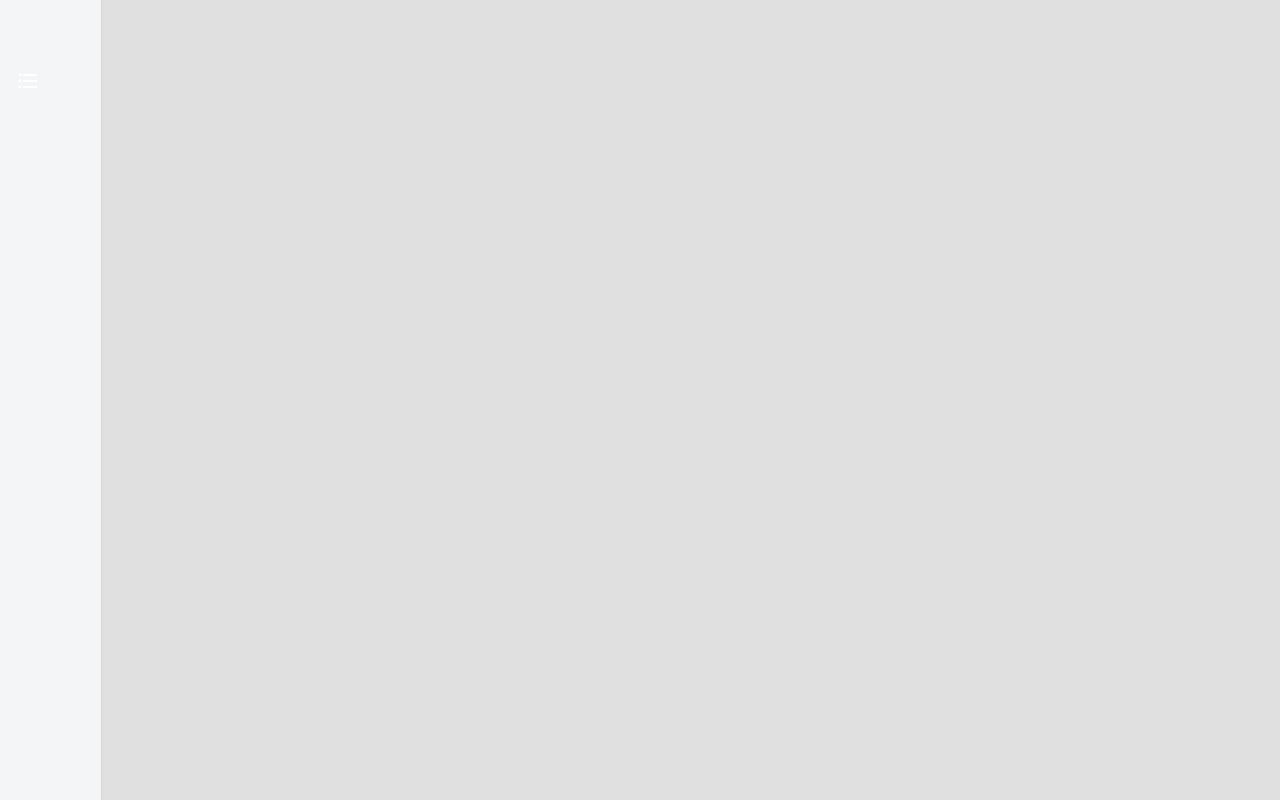
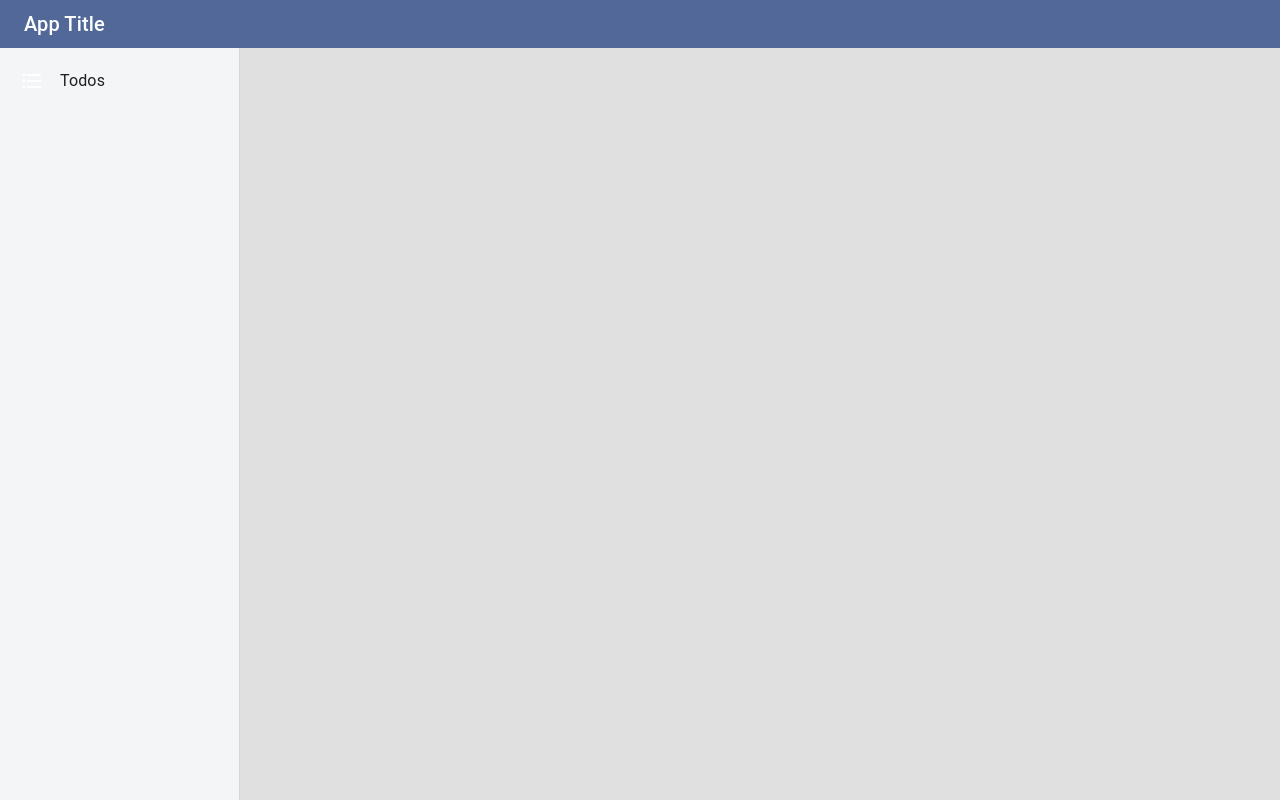
Before and after one commit to cfowlerdev/starter-react-ts-mui, a React (Vite) app: page / in a window 1280 px wide. Built offline with nearby package versions, Linux system fonts and the light colour scheme.

Commit message:
Added topnav

```diff
--- /dev/null
+++ b/src/components/Navbar/Navbar.tsx
@@ -0,0 +1,17 @@
+import React from 'react';
+import { AppBar, Toolbar, Typography, styled } from '@mui/material';
+interface INavbarProps {}
+
+const StyledAppbar = styled(AppBar)(({ theme }) => ({
+  zIndex: theme.zIndex.drawer + 1
+}));
+
+export const Navbar: React.FC<INavbarProps> = () => {
+  return (
+    <StyledAppbar position="fixed" elevation={0}>
+      <Toolbar variant="dense">
+        <Typography variant="h6">App Title</Typography>
+      </Toolbar>
+    </StyledAppbar>
+  );
+};
--- /dev/null
+++ b/src/components/Navbar/index.ts
@@ -0,0 +1 @@
+export * from './Navbar';
--- a/src/components/Sidenav/Sidenav.tsx
+++ b/src/components/Sidenav/Sidenav.tsx
@@ -1,19 +1,11 @@
 import * as React from 'react';
-import { Drawer, List, styled } from '@mui/material';
+import { Box, Drawer, List, Toolbar } from '@mui/material';
 import { SidenavItem } from './SidenavItem';
 import { IAppRoute } from '../../routes';
 
 interface IProps {
   routes?: Array<IAppRoute>;
 }
-
-const StyledDrawer = styled(Drawer)(({ theme }) => ({
-  width: 60,
-  flexShrink: 0,
-  overflowX: 'hidden',
-  boxSizing: 'border-box',
-  borderWidth: 0
-}));
 
 export const Sidenav: React.FC<IProps> = ({ routes }) => {
   const sideNavRoutes = routes
@@ -43,8 +35,18 @@ export const Sidenav: React.FC<IProps> = ({ routes }) => {
     : [];
 
   return (
-    <StyledDrawer variant="permanent" anchor="left" color="primary">
-      <List sx={{ mt: 6 }}>{sideNavRoutes}</List>
-    </StyledDrawer>
+    <Drawer
+      variant="permanent"
+      sx={{
+        width: 240,
+        flexShrink: 0,
+        [`& .MuiDrawer-paper`]: { width: 240, boxSizing: 'border-box' }
+      }}
+    >
+      <Toolbar variant="dense" />
+      <Box sx={{ overflow: 'auto' }}>
+        <List>{sideNavRoutes}</List>
+      </Box>
+    </Drawer>
   );
 };
--- a/src/components/Sidenav/SidenavItem.tsx
+++ b/src/components/Sidenav/SidenavItem.tsx
@@ -1,3 +1,4 @@
+import React from 'react';
 import {
   ListItem,
   ListItemButton,
@@ -6,7 +7,6 @@ import {
   Tooltip,
   styled
 } from '@mui/material';
-import React from 'react';
 import { NavLink } from 'react-router-dom';
 
 interface ISidenavItemProps {
@@ -34,18 +34,6 @@ const StyledListItemIcon = styled(ListItemIcon)(({ theme }) => ({
   color: theme.palette.common.white
 }));
 
-const StyledListItemButton = styled(ListItemButton)(() => ({
-  minHeight: 50,
-  height: 50,
-  justifyContent: 'center',
-  px: 2.5
-}));
-
-const StyledListItemText = styled(ListItemText)(() => ({
-  marginLeft: 0,
-  opacity: 0
-}));
-
 export const SidenavItem: React.FC<ISidenavItemProps> = ({
   link,
   icon,
@@ -53,14 +41,17 @@ export const SidenavItem: React.FC<ISidenavItemProps> = ({
 }) => {
   const Icon = () => (
     <Tooltip title={label} placement="left">
-      <StyledListItemButton>
+      <ListItemButton
+        sx={{ minHeight: 50, height: 50, justifyContent: 'center', px: 2.5 }}
+      >
         <StyledListItemIcon>{icon}</StyledListItemIcon>
-        <StyledListItemText primary={label} />
-      </StyledListItemButton>
+        <ListItemText primary={label} sx={{ ml: 2 }} />
+      </ListItemButton>
     </Tooltip>
   );
   return (
     <StyledListItem
+      // @ts-expect-error Doesn't seem to like custom component as component
       component={NavLink}
       to={link}
       activeClassName="Mui-selected"
--- a/src/components/layout/DefaultLayout.tsx
+++ b/src/components/layout/DefaultLayout.tsx
@@ -1,25 +1,22 @@
 import React from 'react';
 import { Outlet } from 'react-router-dom';
-import { styled } from '@mui/material';
+import { Box } from '@mui/material';
 import { Sidenav } from '../Sidenav/Sidenav';
 import { IAppRoute } from '../../routes';
+import { Navbar } from '../Navbar';
 
 interface IProps {
   routes?: Array<IAppRoute>;
 }
 
-const Main = styled('main')(() => ({
-  display: 'flex',
-  flexGrow: 1
-}));
-
 export const DefaultLayout: React.FC<IProps> = ({ routes }) => {
   return (
     <>
+      <Navbar />
       <Sidenav routes={routes} />
-      <Main>
+      <Box component="main" sx={{ flexGrow: 1, p: 3 }}>
         <Outlet />
-      </Main>
+      </Box>
     </>
   );
 };
```
